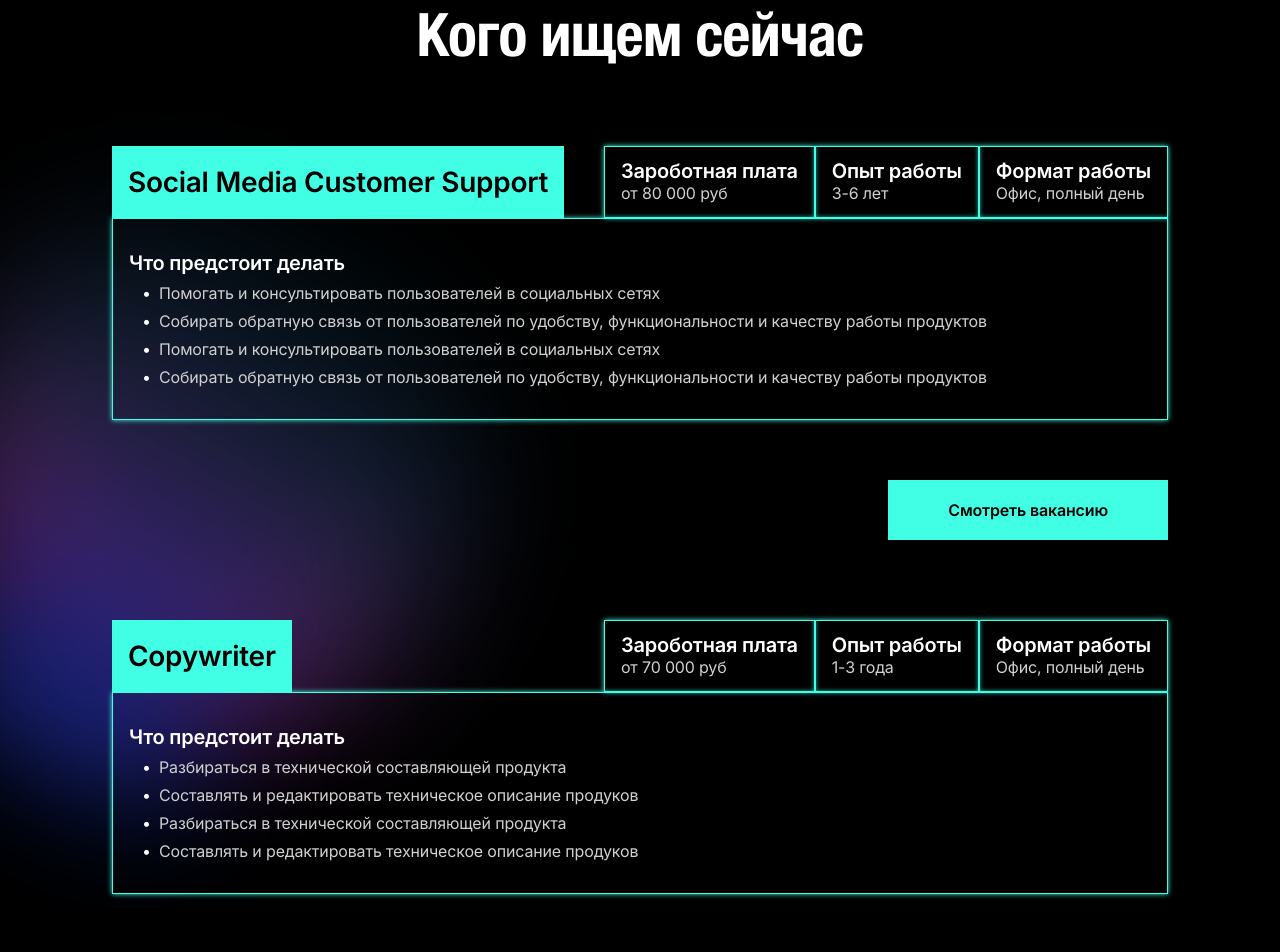
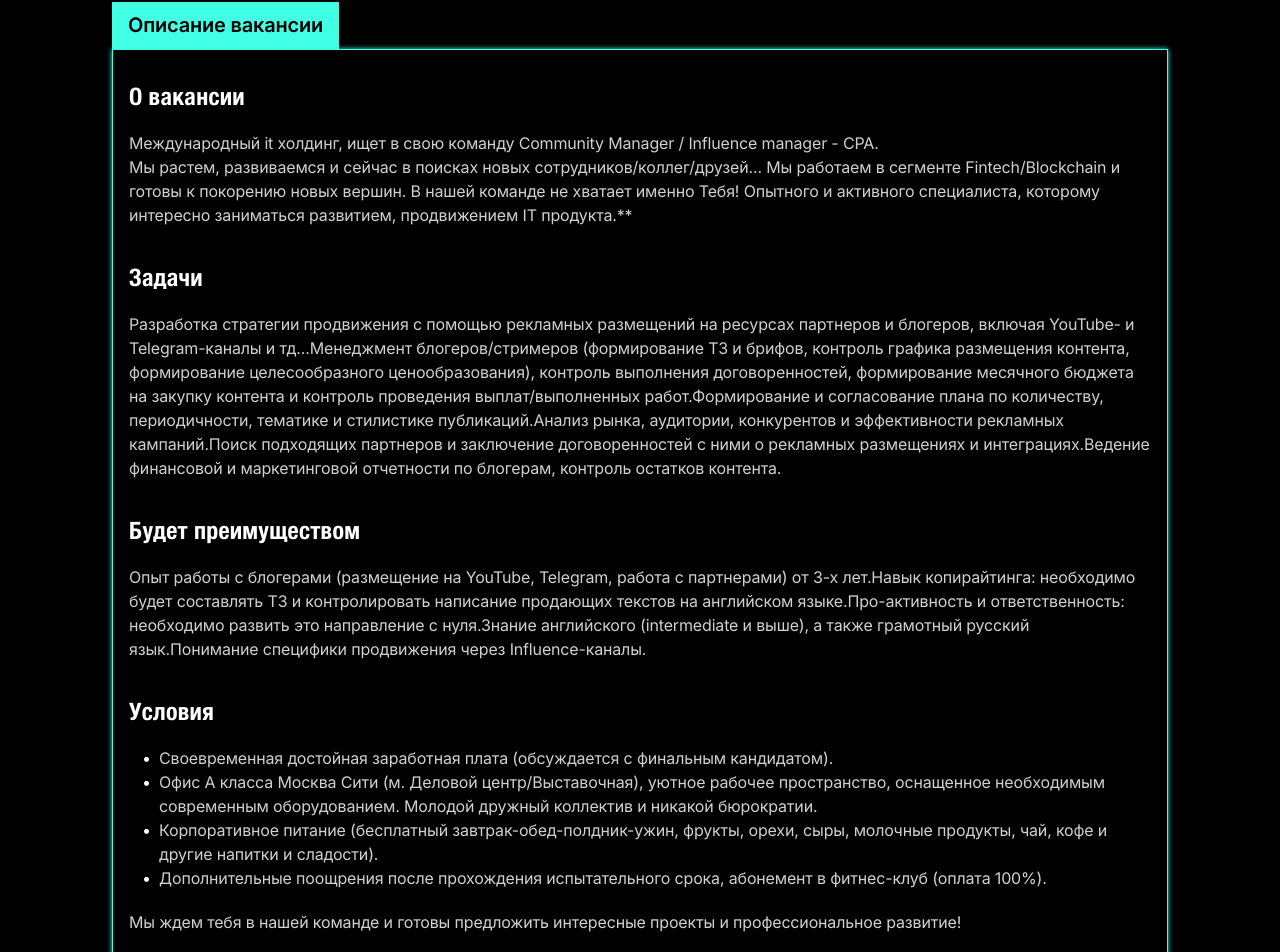
Before and after one commit to DayensCode/pusk, a React (Create React App) app: page /job in a window 1280 px wide. Shown: the part 898-1850 px from the top of the page. Built offline with nearby package versions, Linux system fonts and the light colour scheme.

Commit message:
feat: add router

```diff
--- a/package.json
+++ b/package.json
@@ -8,6 +8,7 @@
     "@testing-library/user-event": "^13.5.0",
     "react": "^18.2.0",
     "react-dom": "^18.2.0",
+    "react-router-dom": "^6.22.1",
     "react-scripts": "5.0.1",
     "web-vitals": "^2.1.4"
   },
--- a/src/App.js
+++ b/src/App.js
@@ -1,15 +1,27 @@
+import { BrowserRouter as Router, Routes, Route } from "react-router-dom";
+
 import Header from "./components/header/Header";
 import Home from "./pages/Home";
 import Vacancy from "./pages/Vacancy";
 import Contacts from "./pages/Contacts";
+import Job from "./pages/Job";
 
 function App() {
   return (
     <div className="App">
-      <Header />
-      {/* <Home /> */}
-      <Vacancy />
-      {/* <Contacts /> */}
+      <Router>
+        <Header />
+
+
+          <Routes>
+            <Route path="/" element={<Home />} />
+            <Route path="/vacancy" element={<Vacancy />}/>
+            <Route path="/job" element={<Job />}/>
+            <Route path="/contacts" element={<Contacts />}/>
+          </Routes>
+
+
+      </Router>
     </div>
   );
 }
--- /dev/null
+++ b/src/components/info/Info.jsx
@@ -0,0 +1,30 @@
+import './info.css';
+
+const Info = () => {
+	return (
+		<section className="info">
+			<div className="container">
+				<span className="info__subtitle">Описание вакансии</span>
+				<div className="info__wrapper">
+					<h3 className="info__title">О вакансии</h3>
+					<p className="info__paragraph">Международный it холдинг, ищет в свою команду Community Manager / Influence manager - CPA.<br />Мы растем, развиваемся и сейчас в поисках новых сотрудников/коллег/друзей... Мы работаем в сегменте Fintech/Blockchain и готовы к покорению новых вершин. В нашей команде не хватает именно Тебя! Опытного и активного специалиста, которому интересно заниматься развитием, продвижением IT продукта.**</p>
+					<h3 className="info__title">Задачи</h3>
+					<p className="info__paragraph">Разработка стратегии продвижения с помощью рекламных размещений на ресурсах партнеров и блогеров, включая YouTube- и Telegram-каналы и тд...Менеджмент блогеров/стримеров (формирование ТЗ и брифов, контроль графика размещения контента, формирование целесообразного ценообразования), контроль выполнения договоренностей, формирование месячного бюджета на закупку контента и контроль проведения выплат/выполненных работ.Формирование и согласование плана по количеству, периодичности, тематике и стилистике публикаций.Анализ рынка, аудитории, конкурентов и эффективности рекламных кампаний.Поиск подходящих партнеров и заключение договоренностей с ними о рекламных размещениях и интеграциях.Ведение финансовой и маркетинговой отчетности по блогерам, контроль остатков контента.</p>
+					<h3 className="info__title">Будет преимуществом</h3>
+					<p className="info__paragraph">Опыт работы с блогерами (размещение на YouTube, Telegram, работа с партнерами) от 3-х лет.Навык копирайтинга: необходимо будет составлять ТЗ и контролировать написание продающих текстов на английском языке.Про-активность и ответственность: необходимо развить это направление с нуля.Знание английского (intermediate и выше), а также грамотный русский язык.Понимание специфики продвижения через Influence-каналы.</p>
+					<h3 className="info__title">Условия</h3>
+					<ul className="info__list">
+						<li>Своевременная достойная заработная плата (обсуждается с финальным кандидатом).</li>
+						<li>Офис А класса Москва Сити (м. Деловой центр/Выставочная), уютное рабочее пространство, оснащенное необходимым современным оборудованием. Молодой дружный коллектив и никакой бюрократии.</li>
+						<li>Корпоративное питание (бесплатный завтрак-обед-полдник-ужин, фрукты, орехи, сыры, молочные продукты, чай, кофе и другие напитки и сладости).</li>
+						<li>Дополнительные поощрения после прохождения испытательного срока, абонемент в фитнес-клуб (оплата 100%).</li>
+					</ul>
+					<br />
+					<span>Мы ждем тебя в нашей команде и готовы предложить интересные проекты и профессиональное развитие!</span>
+				</div>
+			</div>
+		</section>
+	);
+}
+
+export default Info;
--- /dev/null
+++ b/src/components/info/info.css
@@ -0,0 +1,62 @@
+/* .info {
+
+} */
+
+.info__subtitle {
+	display: inline-block;
+	background-color: var(--accent);
+	font-size: 20px;
+	line-height: calc(32/28);
+	letter-spacing: -0.01em;
+	font-weight: 600;
+	padding: 12px 16px;
+	white-space: nowrap;
+	color: #000000;
+}
+
+.info__wrapper {
+	padding: 32px 16px;
+	border: 1px solid var(--accent);
+	box-shadow: 0 0 5px var(--accent);
+}
+
+.info__title {
+	font-family: 'Helvetica Neue';
+	font-weight: 700;
+	font-size: 24px;
+	letter-spacing: 0.01em;
+
+	margin-bottom: 20px;
+}
+
+.info__paragraph {
+	color: var(--muted);
+	font-size: 16px;
+	line-height: calc(24/16);
+	letter-spacing: -0.01em;
+
+	margin-bottom: 36px;
+}
+
+.info__list {
+	padding-left: 30px;
+}
+
+.info__list li {
+	color: var(--muted);
+	font-size: 16px;
+	line-height: calc(24/16);
+	letter-spacing: -0.01em;
+}
+
+.info__list li::marker {
+	content: "•  ";
+	color: var(--text);
+}
+
+.info__wrapper span {
+	color: var(--muted);
+	font-size: 16px;
+	line-height: calc(24/16);
+	letter-spacing: -0.01em;
+}
--- /dev/null
+++ b/src/pages/Job.jsx
@@ -0,0 +1,11 @@
+import Info from "../components/info/Info";
+
+const Job = () => {
+	return (
+		<main>
+			<Info />
+		</main>
+	);
+}
+
+export default Job;
```
Also changed, not shown: 1 other file (tests, documents, lock files or other folders).
